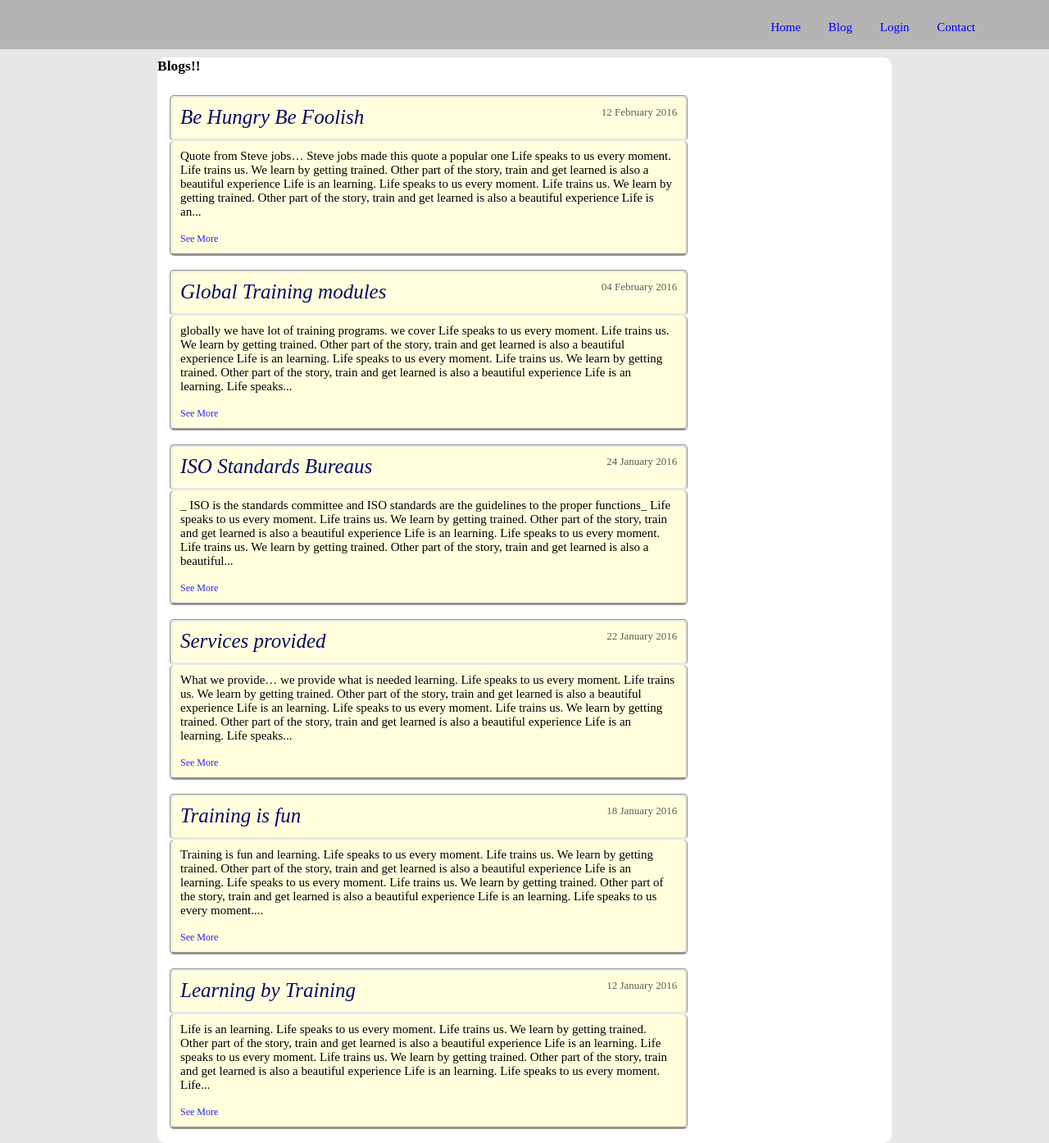
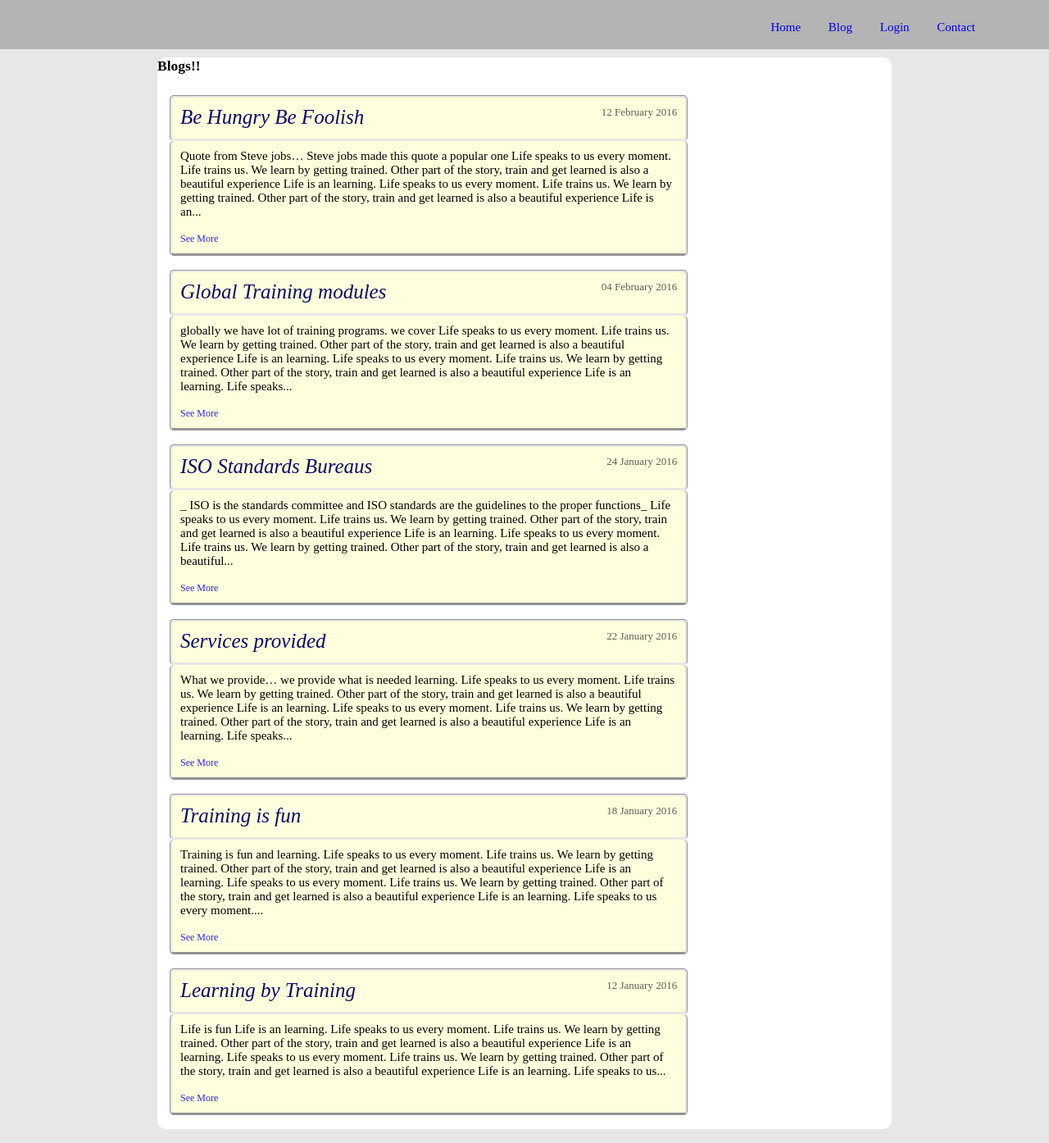
Before and after one commit to ramananskr/blogs.github.io, a Jekyll site: the page built from index.html, in a window 1280 px wide. Shown: the whole page at 82% size. Built offline with Jekyll 4.4.1, drawn with Linux system fonts in a browser that asks for light colours; part of the change alters nothing that is shown.

Commit message:
Update 2016-01-12-Learning-by-Training.md

```diff
--- a/_posts/2016-01-12-Learning-by-Training.md
+++ b/_posts/2016-01-12-Learning-by-Training.md
@@ -6,7 +6,13 @@ meta: Life is an learning. Life speaks to us every moment. Life trains us.
 image: hurray.jpg
 permalink: Learning-by-Training/
 ---
+*Life is fun*
 _Life is an learning._ Life speaks to us every moment. Life trains us. We learn by getting trained. Other part of the story, train and get learned is also a beautiful experience
+**Life is an learning.** Life speaks to us every moment. Life trains us. We learn by getting trained. Other part of the story, train and get learned is also a beautiful experience
+**_Life is an learning._** Life speaks to us every moment. Life trains us. We learn by getting trained. Other part of the story, train and get learned is also a beautiful experience
+##Sky is the limit for training
+_Life is an learning._ Life speaks to us every moment. Life trains us. We learn by getting trained. Other part of the story, train and get learned is also a beautiful experience
+
 **Life is an learning.** Life speaks to us every moment. Life trains us. We learn by getting trained. Other part of the story, train and get learned is also a beautiful experience
 **_Life is an learning._** Life speaks to us every moment. Life trains us. We learn by getting trained. Other part of the story, train and get learned is also a beautiful experience
 ##Sky is the limit for training
@@ -42,7 +48,3 @@ _Life is an learning._ Life speaks to us every moment. Life trains us. We learn
 **Life is an learning.** Life speaks to us every moment. Life trains us. We learn by getting trained. Other part of the story, train and get learned is also a beautiful experience
 **_Life is an learning._** Life speaks to us every moment. Life trains us. We learn by getting trained. Other part of the story, train and get learned is also a beautiful experience
 ##Sky is the limit for training
-_Life is an learning._ Life speaks to us every moment. Life trains us. We learn by getting trained. Other part of the story, train and get learned is also a beautiful experience
-**Life is an learning.** Life speaks to us every moment. Life trains us. We learn by getting trained. Other part of the story, train and get learned is also a beautiful experience
-**_Life is an learning._** Life speaks to us every moment. Life trains us. We learn by getting trained. Other part of the story, train and get learned is also a beautiful experience
-##Sky is the limit for training
```
